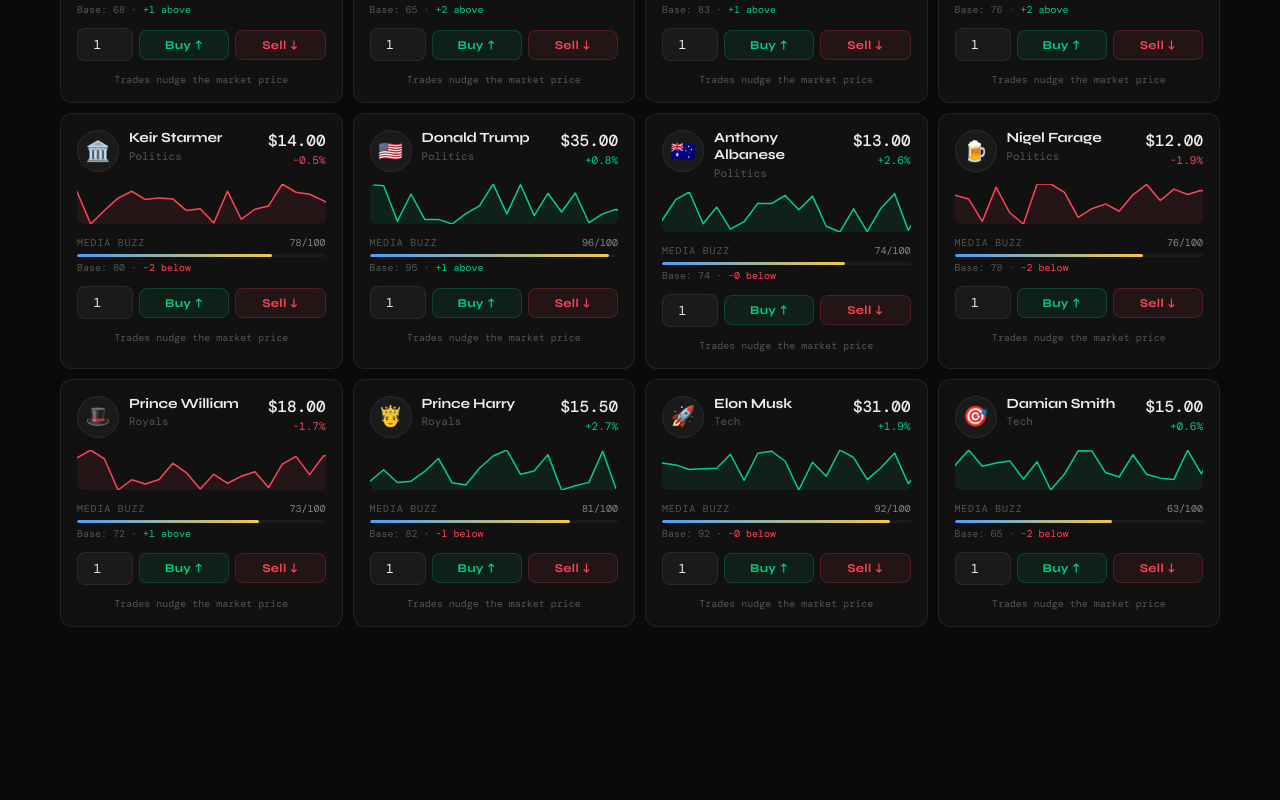
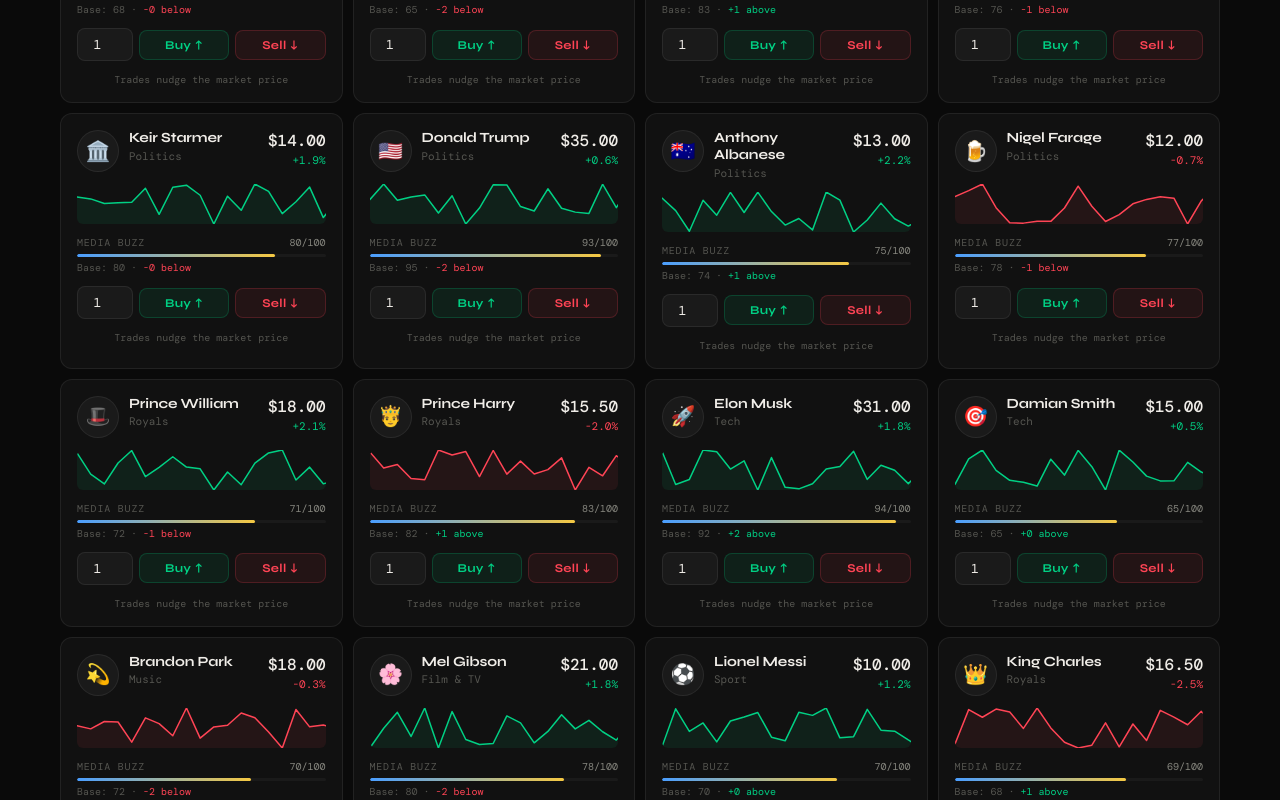
Before and after one commit to dts-3000/famex, a React (Vite) app: page / in a window 1280 px wide. Shown: the part 1400-2200 px from the top of the page. Before the commit the page ends 2047 px from the top, so only its background shows below. Built offline with nearby package versions, Linux system fonts and the light colour scheme.

Commit message:
Update celebrity data in src/data.js
Added new celebrities to the data set and removed some existing ones.

```diff
--- a/src/data.js
+++ b/src/data.js
@@ -27,16 +27,18 @@ export const CELEBRITIES = [
   { id:'harryprince',   name:'Prince Harry',      emoji:'🤴', sector:'Royals',   basePrice:15.50, volatility:0.055, buzzBase:82, buzzDecayRate:0.91 },
   { id:'elonmusk',      name:'Elon Musk',         emoji:'🚀', sector:'Tech',     basePrice:31.00, volatility:0.075, buzzBase:92, buzzDecayRate:0.93 },
   { id:'damiansmith',   name:'Damian Smith',      emoji:'🎯', sector:'Tech',     basePrice:15.00, volatility:0.030, buzzBase:65, buzzDecayRate:0.90 },
+  { id:'brandonpark',    name:'Brandon Park',     emoji:'💫', sector:'Music',    basePrice:18.00, volatility:0.028, buzzBase:72, buzzDecayRate:0.89 },
+  { id:'melgibson',     name:'Mel Gibson',        emoji:'🌸', sector:'Film & TV',basePrice:21.00, volatility:0.038, buzzBase:80, buzzDecayRate:0.91 },
+  { id:'messi',       name:'Lionel Messi',       emoji:'⚽', sector:'Sport', basePrice:10.00, volatility:0.055, buzzBase:70, buzzDecayRate:0.89 },
+  { id:'charleskoen', name:'King Charles',      emoji:'👑', sector:'Royals',   basePrice:16.50, volatility:0.022, buzzBase:68, buzzDecayRate:0.88 },
+  { id:'timcook',     name:'Tim Cook',          emoji:'🍎', sector:'Tech',     basePrice:16.00, volatility:0.035, buzzBase:65, buzzDecayRate:0.88 },
+  { id:'sabcarp',     name:'Sabrina Carpenter', emoji:'🎀', sector:'Music',    basePrice:19.50, volatility:0.042, buzzBase:82, buzzDecayRate:0.91 },
 ]
 
 // Replacement celebs called up when someone is delisted
 export const BENCH = [
   { id:'kyliemin',    name:'Kylie Minogue',     emoji:'💫', sector:'Music',    basePrice:18.00, volatility:0.028, buzzBase:72, buzzDecayRate:0.89 },
   { id:'zendaya',     name:'Zendaya',           emoji:'🌸', sector:'Film & TV',basePrice:21.00, volatility:0.038, buzzBase:80, buzzDecayRate:0.91 },
-  { id:'rishi',       name:'Rishi Sunak',       emoji:'🇬🇧', sector:'Politics', basePrice:10.00, volatility:0.055, buzzBase:70, buzzDecayRate:0.89 },
-  { id:'charleskoen', name:'King Charles',      emoji:'👑', sector:'Royals',   basePrice:16.50, volatility:0.022, buzzBase:68, buzzDecayRate:0.88 },
-  { id:'timcook',     name:'Tim Cook',          emoji:'🍎', sector:'Tech',     basePrice:16.00, volatility:0.035, buzzBase:65, buzzDecayRate:0.88 },
-  { id:'sabcarp',     name:'Sabrina Carpenter', emoji:'🎀', sector:'Music',    basePrice:19.50, volatility:0.042, buzzBase:82, buzzDecayRate:0.91 },
   { id:'oscarisaac',  name:'Oscar Isaac',       emoji:'🎬', sector:'Film & TV',basePrice:16.00, volatility:0.030, buzzBase:65, buzzDecayRate:0.88 },
   { id:'matildaman',  name:'Matilda Mann',      emoji:'🎵', sector:'Music',    basePrice:12.00, volatility:0.040, buzzBase:60, buzzDecayRate:0.88 },
 ]
```
